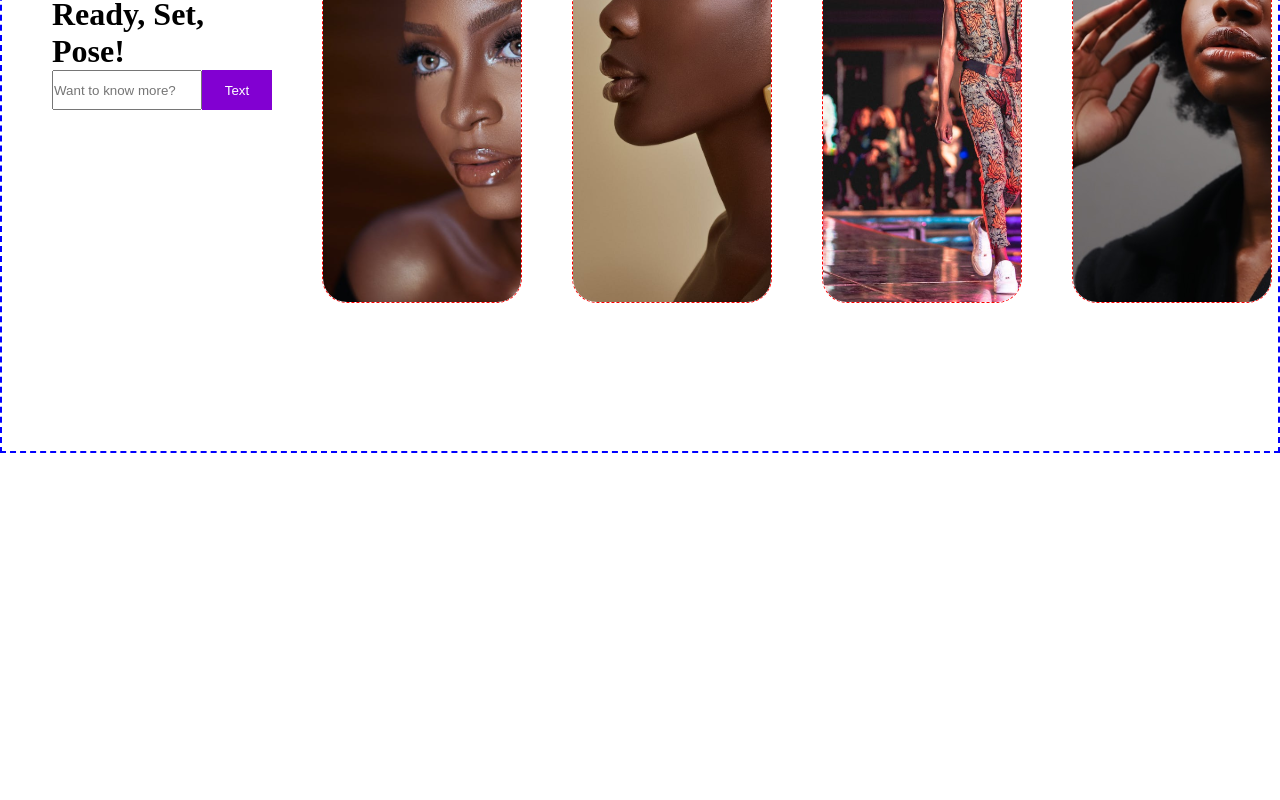
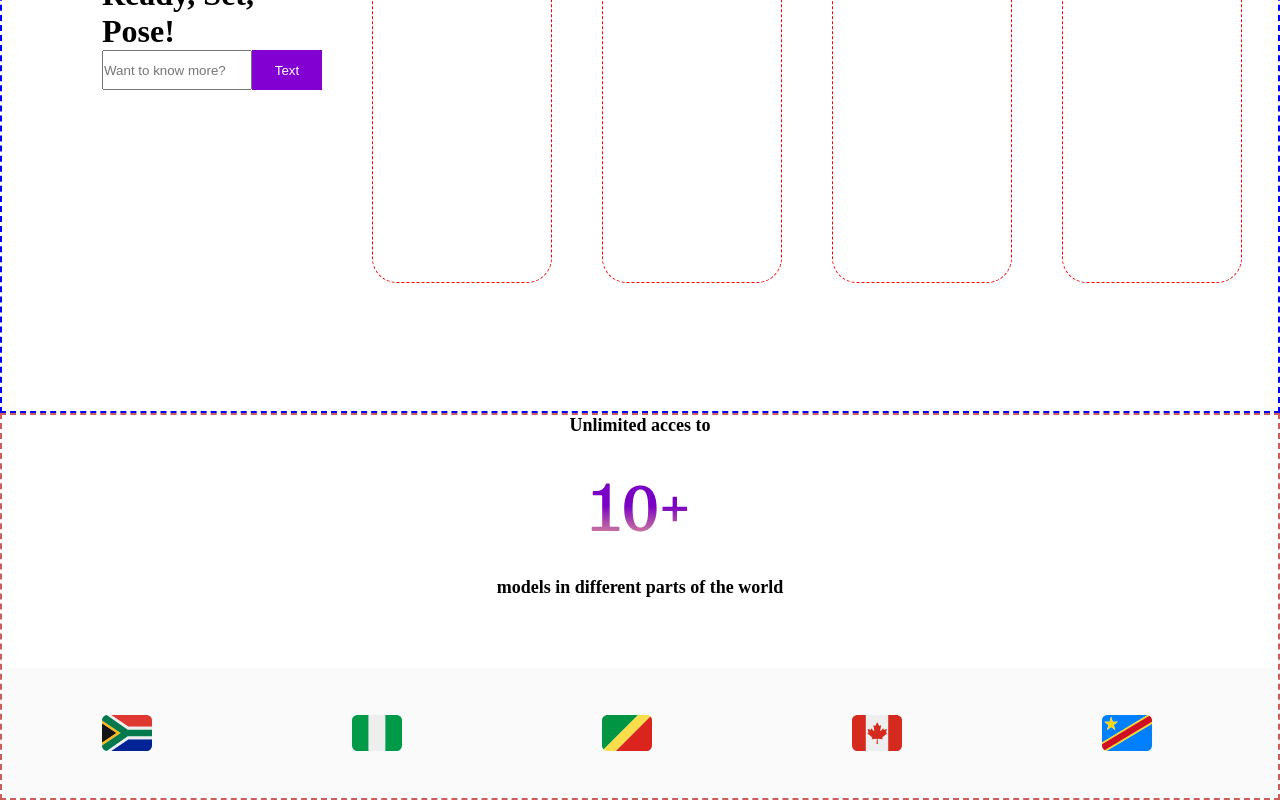
Before and after one commit to Deevyn9/Fashionstar, a React (Vite) app: page / in a window 1280 px wide. Shown: the part 347-1147 px from the top of the page. Before the commit the page ends 800 px from the top, so only its background shows below. Built offline with nearby package versions, Linux system fonts and the light colour scheme.

Commit message:
creating reach div

```diff
--- a/src/App.jsx
+++ b/src/App.jsx
@@ -1,6 +1,7 @@
 import Nav from "./components/Nav/Nav";
 import "./App.css";
 import Hero from "./components/Hero/Hero";
+import Reach from "./components/Reach/Reach";
 
 function App() {
   // const [count, setCount] = useState(0)
@@ -9,6 +10,7 @@ function App() {
     <div className="App">
       <Nav />
       <Hero />
+      <Reach />
     </div>
   );
 }
--- a/src/components/Hero/Hero.css
+++ b/src/components/Hero/Hero.css
@@ -1,10 +1,10 @@
 .Hero {
     display: flex;
     width: 100%;
-    height: 100vh;
+    height: 95vh;
     border: 2px dashed blue;
     align-items: center;
-    padding: 0 50px;
+    padding: 0 100px;
 }
 
 .Hero .hero__text {
@@ -18,6 +18,7 @@
 .Hero .hero__text .hero__input input {
     width: 150px;
     height: 40px;
+    outline: none;
 }
 
 .Hero .hero__text .hero__input button {
@@ -34,10 +35,9 @@
 }
 
 .flex__image {
-    background-color: red;
     border: 1px dashed red;
     height: 500px;
-    width: 200px;
+    width: 180px;
     overflow: hidden;
     border-radius: 25px;
     position: relative;
@@ -48,9 +48,5 @@
 }
 
 .flex__image.hovered {
-    width: 400px;
+    width: 360px;
 }
-
-.flex__image img {
-    /* position: absolute; */
-}
--- a/src/components/Hero/Hero.jsx
+++ b/src/components/Hero/Hero.jsx
@@ -38,7 +38,7 @@ const Hero = () => {
     }
   }
 
-  function removeHover() {}
+  // function removeHover() {}
 
   const featured = featuredItems.map((item) => {
     return (
@@ -47,13 +47,17 @@ const Hero = () => {
           hoveredItem === item.id ? "flex__image hovered" : "flex__image"
         }
         key={item.id}
-        onMouseEnter={() => handleHover(item)}
-        onMouseLeave={() => removeHover()}
+        onClick={() => handleHover(item)}
+        // onMouseLeave={() => removeHover()}
         style={{
-          backgroundColor: `${hoveredItem === item.id ? "red" : "transparent"}`,
+          backgroundImage: `${item.img}`,
+          backgroundRepeat: "no-repeat",
+          backgroundSize: "cover",
+
+          // backgroundColor: `${hoveredItem === item.id ? "red" : "transparent"}`,
         }}
       >
-        <img src={item.img} alt="" />
+        {/* <img src={item.img} alt="" /> */}
       </div>
     );
   });
--- a/src/components/Nav/Nav.css
+++ b/src/components/Nav/Nav.css
@@ -8,8 +8,9 @@
     width: 100vw;
     align-items: center;
     background-color: white;
-    padding: 0 50px;
+    padding: 0 100px;
     font-family: 'Lato', sans-serif;
+    z-index: 10000;
 }
 
 .nav .nav__logo img {
--- a/src/components/Reach/Reach.css
+++ b/src/components/Reach/Reach.css
@@ -0,0 +1,39 @@
+.reach {
+    border: 2px dashed indianred;
+}
+
+.reach__top {
+    display: flex;
+    align-items: center;
+    flex-direction: column;
+    padding-bottom: 70px;
+}
+
+.reach__top p {
+    font-weight: 600;
+    font-size: 18px;
+}
+
+.reach__top p:first-of-type {
+    margin-bottom: 20px;
+}
+
+.reach__top p:last-of-type {
+    margin-top: 20px;
+}
+
+.reach__bottom {
+    background-color: #fafafa;
+    height: 130px;
+    overflow: hidden;
+}
+
+.reach__bottom .flags {
+    display: flex;
+    width: 100%;
+    height: 100%;
+    gap: 200px;
+    align-items: center;
+    overflow: scroll;
+    padding: 0 100px;
+}
--- a/src/components/Reach/Reach.jsx
+++ b/src/components/Reach/Reach.jsx
@@ -0,0 +1,38 @@
+import "./Reach.css";
+import tenPlus from "../../assets/10+.svg";
+import flagSA from "../../assets/flag-south-africa.svg";
+import flagNG from "../../assets/flag-nigeria.svg";
+import flagCB from "../../assets/flag-congo-brazzaville.svg";
+import flagCN from "../../assets/flag-canada.svg";
+import flagCK from "../../assets/flag-congo-kinshasa.svg";
+import flagBT from "../../assets/flag-botswana.svg";
+import flagJM from "../../assets/flag-jamaica.svg";
+import flagGH from "../../assets/flag-ghana.svg";
+import flagCAR from "../../assets/flag-central-african-republic.svg";
+
+const Reach = () => {
+  return (
+    <div className="reach">
+      <div className="reach__top">
+        <p>Unlimited acces to</p>
+        <img src={tenPlus} alt="numbers" />
+        <p>models in different parts of the world</p>
+      </div>
+      <div className="reach__bottom">
+        <div className="flags">
+          <img src={flagSA} alt="" height={50} />
+          <img src={flagNG} alt="" height={50} />
+          <img src={flagCB} alt="" height={50} />
+          <img src={flagCN} alt="" height={50} />
+          <img src={flagCK} alt="" height={50} />
+          <img src={flagBT} alt="" height={50} />
+          <img src={flagJM} alt="" height={50} />
+          <img src={flagGH} alt="" height={50} />
+          <img src={flagCAR} alt="" height={50} />
+        </div>
+      </div>
+    </div>
+  );
+};
+
+export default Reach;
```
Also changed, not shown: src/assets/10+.svg (added).
